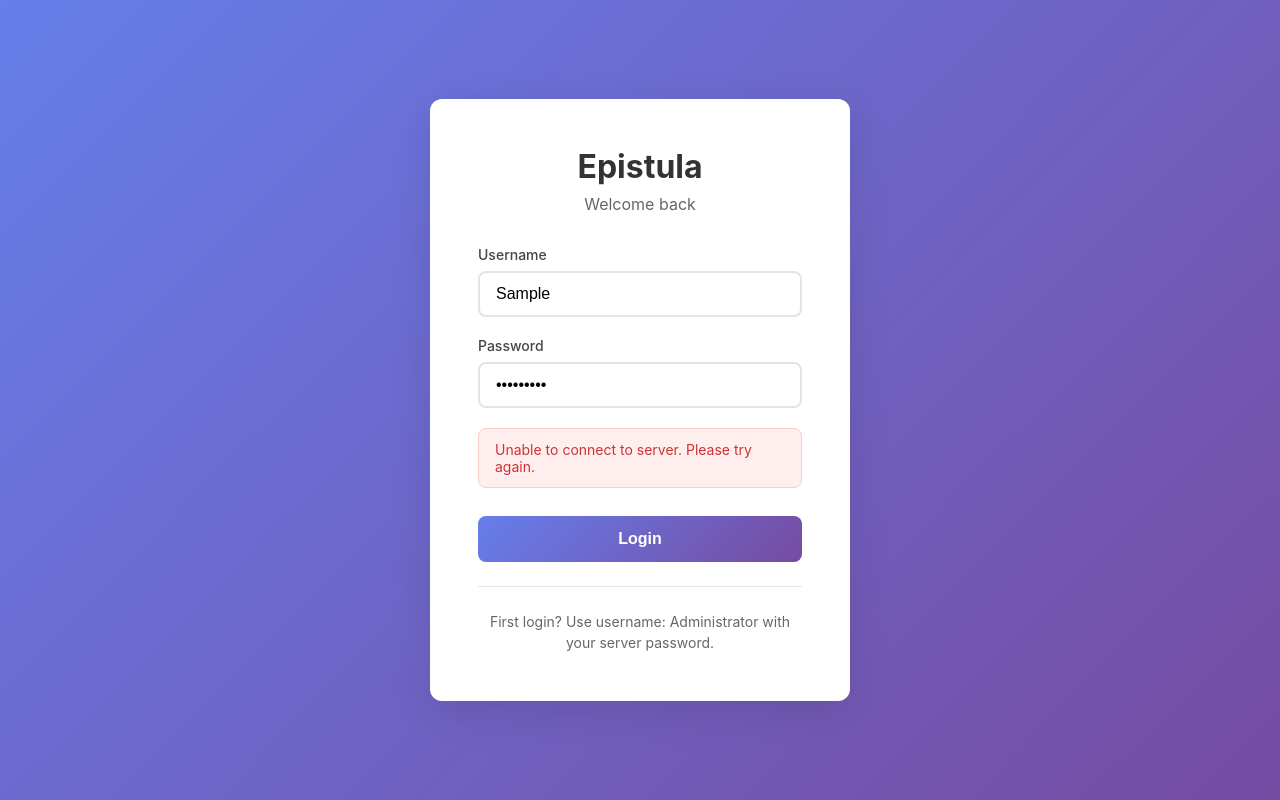
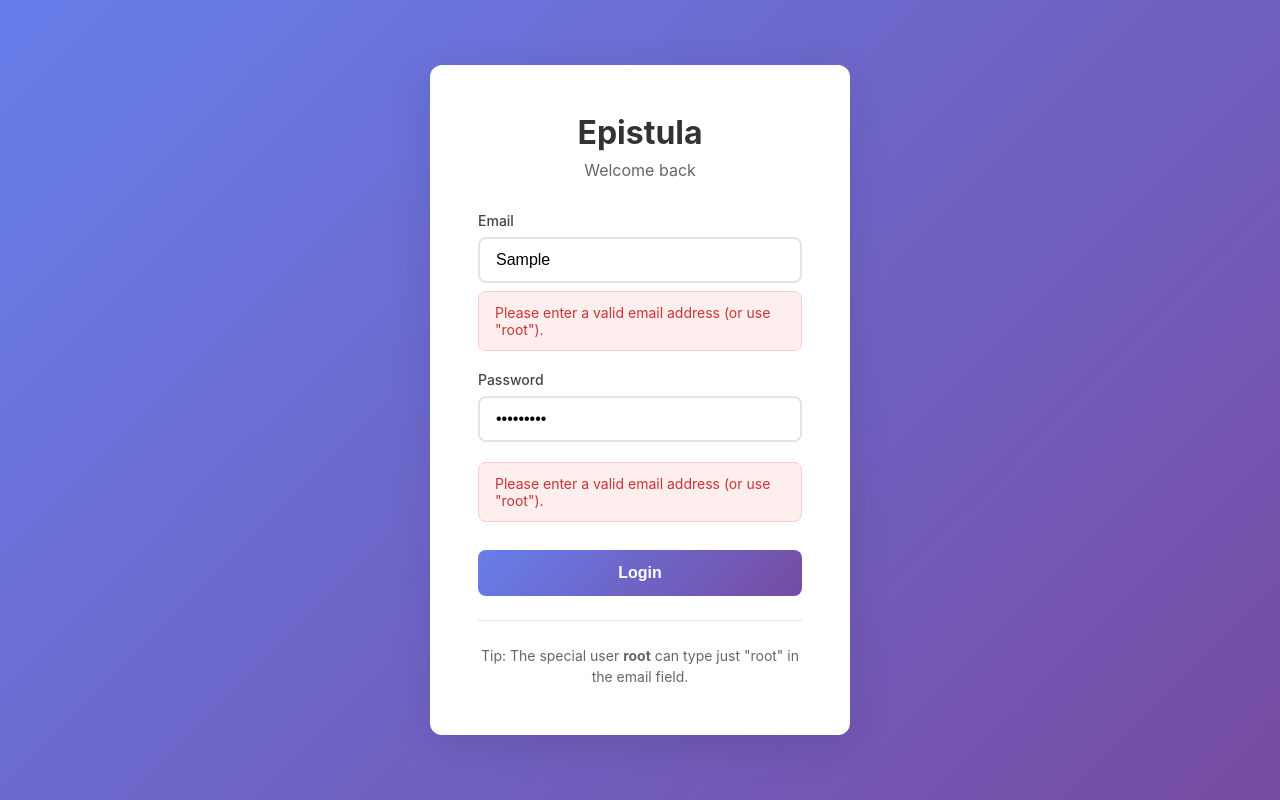
Before and after one commit to KiselAnton/epistula, a Next.js app in the folder epistula/frontend/: page / in a window 1280 px wide. Both pictures are taken after typing "Sample", "Sample123" into the empty fields and a click on the button "Login". Built offline with nearby package versions, Linux system fonts and the light colour scheme; no server answers.

Commit message:
feat(frontend): add email+password login with 'root' exception and redirect to Hello page; store token and user in localStorage

```diff
--- a/epistula/frontend/pages/index.tsx
+++ b/epistula/frontend/pages/index.tsx
@@ -12,10 +12,19 @@ import Head from 'next/head';
 import styles from '../styles/Login.module.css';
 
 export default function Login() {
-  const [username, setUsername] = useState('');
+  const [email, setEmail] = useState('');
   const [password, setPassword] = useState('');
   const [error, setError] = useState('');
   const [loading, setLoading] = useState(false);
+  const [emailTouched, setEmailTouched] = useState(false);
+
+  const isValidEmail = (value: string) => {
+    // Special case: allow plain "root"
+    if (value.trim().toLowerCase() === 'root') return true;
+    // Basic RFC-like email check
+    const re = /^[^\s@]+@[^\s@]+\.[^\s@]+$/;
+    return re.test(value);
+  };
 
   /**
    * Handle login form submission.
@@ -31,6 +40,14 @@ export default function Login() {
     setLoading(true);
 
     try {
+      // Client-side email validation (with root exception)
+      if (!isValidEmail(email)) {
+        setError('Please enter a valid email address (or use "root").');
+        setEmailTouched(true);
+        setLoading(false);
+        return;
+      }
+
       const backendUrl = process.env.BACKEND_URL || 'http://localhost:8000';
       const response = await fetch(`${backendUrl}/api/v1/users/login`, {
         method: 'POST',
@@ -38,7 +55,7 @@ export default function Login() {
           'Content-Type': 'application/json',
         },
         body: JSON.stringify({
-          email: username,
+          email: email,
           password: password,
         }),
       });
@@ -48,8 +65,12 @@ export default function Login() {
       if (response.ok) {
         // Store the token
         localStorage.setItem('token', data.access_token);
+        // Store user for greeting page
+        if (data.user) {
+          localStorage.setItem('user', JSON.stringify(data.user));
+        }
         // Redirect to dashboard or home page
-        window.location.href = '/dashboard';
+        window.location.href = '/hello';
       } else {
         setError(data.detail || 'Login failed. Please check your credentials.');
       }
@@ -70,20 +91,25 @@ export default function Login() {
         <div className={styles.loginBox}>
           <h1 className={styles.title}>Epistula</h1>
           <p className={styles.subtitle}>Welcome back</p>
-          <form onSubmit={handleSubmit} className={styles.form}>
+          <form onSubmit={handleSubmit} className={styles.form} noValidate>
             <div className={styles.formGroup}>
-              <label htmlFor="username" className={styles.label}>
-                Username
+              <label htmlFor="email" className={styles.label}>
+                Email
               </label>
               <input
                 type="text"
-                id="username"
-                value={username}
-                onChange={(e) => setUsername(e.target.value)}
+                id="email"
+                value={email}
+                onChange={(e) => { setEmail(e.target.value); setEmailTouched(true); }}
                 className={styles.input}
                 required
                 autoFocus
               />
+              {emailTouched && !isValidEmail(email) && (
+                <div className={styles.error}>
+                  Please enter a valid email address (or use "root").
+                </div>
+              )}
             </div>
             <div className={styles.formGroup}>
               <label htmlFor="password" className={styles.label}>
@@ -112,7 +138,7 @@ export default function Login() {
             </button>
           </form>
           <p className={styles.info}>
-            First login? Use username: Administrator with your server password.
+            Tip: The special user <strong>root</strong> can type just "root" in the email field.
           </p>
         </div>
       </div>
```
Also changed, not shown: epistula/frontend/pages/hello.tsx (added, +42 -0 lines).
